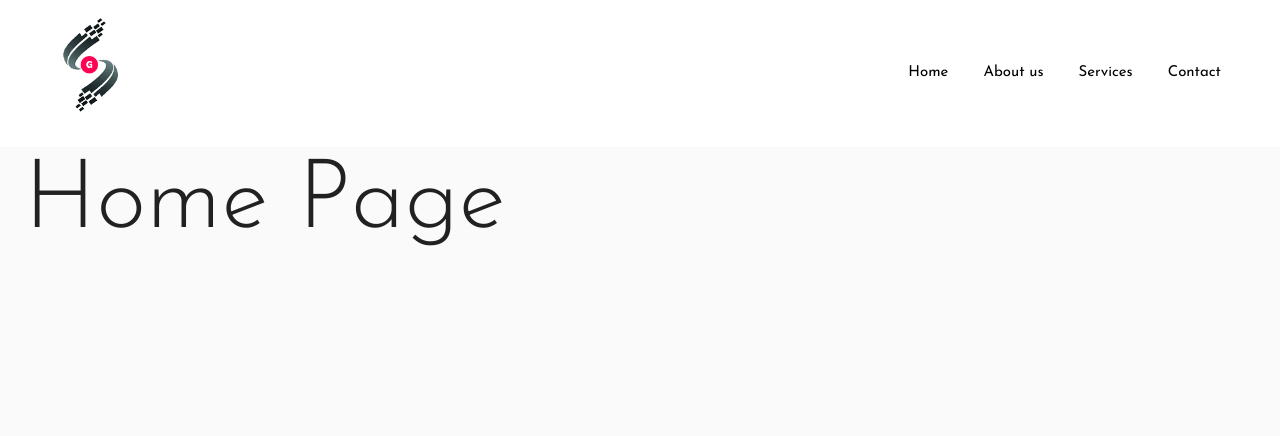
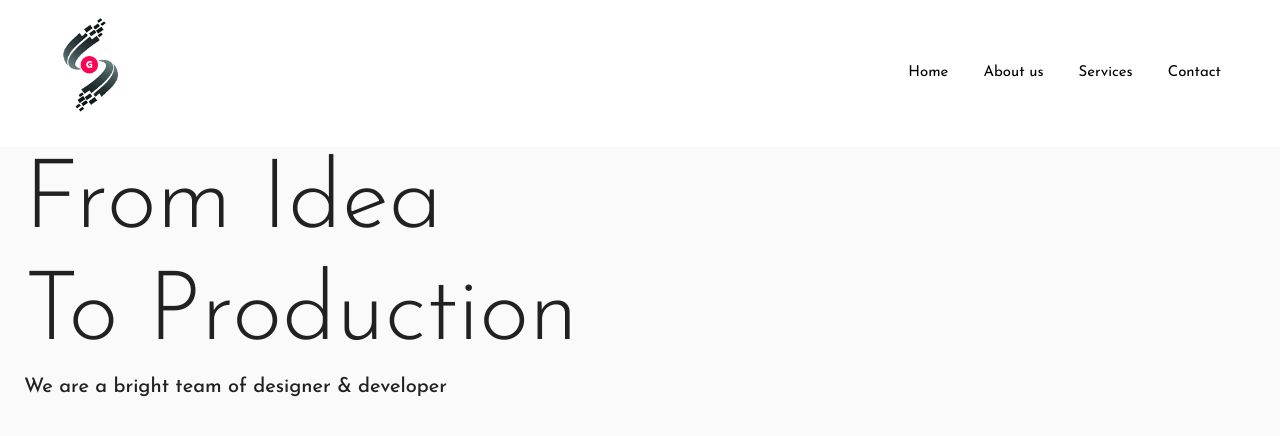
Before and after one commit to VinCodeTheWeb/genosio, a React (Create React App) app in the folder client/: page / in a window 1280 px wide. Shown: the top 436 px of the page. Built offline with nearby package versions, Linux system fonts and the light colour scheme.

Commit message:
adding text in home page

```diff
--- a/client/src/pages/home/home.component.tsx
+++ b/client/src/pages/home/home.component.tsx
@@ -1,5 +1,5 @@
 import React from 'react';
-import { Typography, Container } from '@material-ui/core';
+import { Typography, Container, Grid } from '@material-ui/core';
 
 // Header
 import { Header } from 'components/Header/header.component';
@@ -9,7 +9,15 @@ const HomePage: React.FC = () => {
         <>
             <Header />
             <Container>
-                <Typography variant="h1">Home Page</Typography>
+                <Grid alignItems="center">
+                    <Typography variant="h1">From Idea</Typography>
+                </Grid>
+                <Grid>
+                    <Typography variant="h1">To Production</Typography>
+                </Grid>
+                <Grid>
+                    <Typography variant="h6">We are a bright team of designer & developer</Typography>
+                </Grid>
             </Container>
         </>
     );
```
